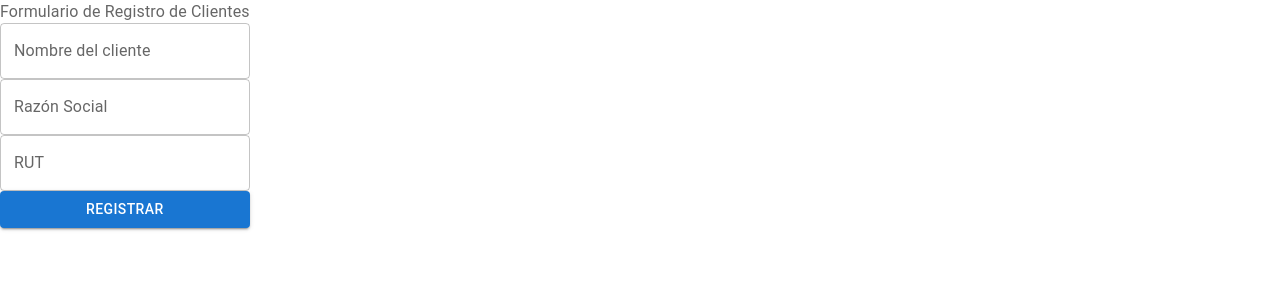
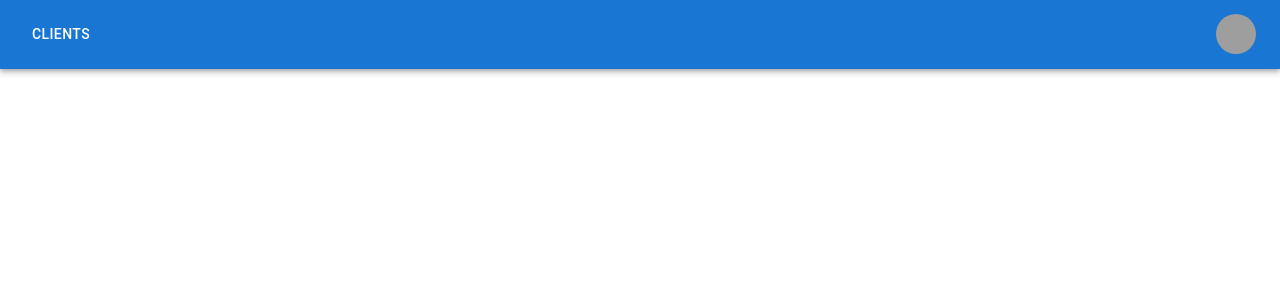
Before and after one commit to Ambiente-Ozono/inter-admin-front, a React (Create React App) app in the folder inter_admin_front/: page / in a window 1280 px wide. Shown: the top 300 px of the page. Built offline with nearby package versions, Linux system fonts and the light colour scheme; grey boxes are pictures that could not be loaded.

Commit message:
add navbar and routers

```diff
--- a/inter_admin_front/package.json
+++ b/inter_admin_front/package.json
@@ -5,13 +5,18 @@
   "dependencies": {
     "@emotion/react": "^11.11.4",
     "@emotion/styled": "^11.11.0",
+    "@mui/icons-material": "^5.15.14",
     "@mui/material": "^5.15.14",
     "@testing-library/jest-dom": "^5.17.0",
     "@testing-library/react": "^13.4.0",
     "@testing-library/user-event": "^13.5.0",
+    "localforage": "^1.10.0",
+    "match-sorter": "^6.3.4",
     "react": "^18.2.0",
     "react-dom": "^18.2.0",
+    "react-router-dom": "^6.22.3",
     "react-scripts": "5.0.1",
+    "sort-by": "^1.2.0",
     "web-vitals": "^2.1.4"
   },
   "scripts": {
--- a/inter_admin_front/src/App.js
+++ b/inter_admin_front/src/App.js
@@ -1,27 +1,18 @@
-import ClientRegisterForm from './components/clientRegisterForm/ClientRegisterForm';
+// import ClientRegisterForm from './components/clientRegisterForm/ClientRegisterForm';
+import MenuOptions from './components/menuOptions/MenuOptions';
+import { Outlet } from 'react-router-dom';
 
-// import logo from './logo.svg';
 import './App.css';
 
 function App() {
   return (
-    <ClientRegisterForm/>
-    // <div className="App">
-    //   <header className="App-header">
-    //     <img src={logo} className="App-logo" alt="logo" />
-    //     <p>
-    //       Edit <code>src/App.js</code> and save to reload.
-    //     </p>
-    //     <a
-    //       className="App-link"
-    //       href="https://reactjs.org"
-    //       target="_blank"
-    //       rel="noopener noreferrer"
-    //     >
-    //       Learn React
-    //     </a>
-    //   </header>
-    // </div>
+    <div>
+      <MenuOptions />
+      <div id="detail">
+        <Outlet />
+      </div>
+    </div>
+    // <ClientRegisterForm/>
   );
 }
 
--- /dev/null
+++ b/inter_admin_front/src/components/menuOptions/MenuOptions.jsx
@@ -0,0 +1,125 @@
+import * as React from 'react';
+import AppBar from '@mui/material/AppBar';
+import Box from '@mui/material/Box';
+import Toolbar from '@mui/material/Toolbar';
+import IconButton from '@mui/material/IconButton';
+import Typography from '@mui/material/Typography';
+import Menu from '@mui/material/Menu';
+import MenuIcon from '@mui/icons-material/Menu';
+import Container from '@mui/material/Container';
+import Avatar from '@mui/material/Avatar';
+import Button from '@mui/material/Button';
+import Tooltip from '@mui/material/Tooltip';
+import MenuItem from '@mui/material/MenuItem';
+
+import { Link } from 'react-router-dom';
+
+
+const pages = ['Clients', 'Services'];
+const settings = ['Login', 'Logout'];
+
+function MenuOptions() {
+  const [anchorElNav, setAnchorElNav] = React.useState(null);
+  const [anchorElUser, setAnchorElUser] = React.useState(null);
+
+  const handleOpenNavMenu = (event) => {
+    console.log(event.currentTarget);
+    setAnchorElNav(event.currentTarget);
+  };
+  const handleOpenUserMenu = (event) => {
+    setAnchorElUser(event.currentTarget);
+  };
+
+  const handleCloseNavMenu = () => {
+    setAnchorElNav(null);
+  };
+
+  const handleCloseUserMenu = () => {
+    setAnchorElUser(null);
+  };
+
+  return (
+    <AppBar position="static">
+      <Container maxWidth="xl">
+        <Toolbar disableGutters>
+          <Box sx={{ flexGrow: 1 }}>
+            <Button
+                sx={{ my: 2, color: 'white', display: 'block' }}
+                onClick={handleOpenNavMenu}
+            >
+                Clients
+            </Button>
+            <Menu
+              id="menu-appbar"
+              sx={{ mt: '45px' }}
+              anchorEl={anchorElNav}
+              anchorOrigin={{
+                vertical: 'top',
+                horizontal: 'center',
+              }}
+              keepMounted
+              transformOrigin={{
+                vertical: 'top',
+                horizontal: 'center',
+              }}
+              open={Boolean(anchorElNav)}
+              onClose={handleCloseNavMenu}
+            >
+                <MenuItem key='form-client-register' onClick={handleCloseNavMenu}>
+                    <Link to={"/register-form-client"}>
+                        <Typography textAlign="center">Form to Register</Typography>
+                    </Link>
+                </MenuItem>
+                <MenuItem key='Services' onClick={handleCloseNavMenu}>
+                  <Typography textAlign="center">Services</Typography>
+                </MenuItem>
+            </Menu>
+          </Box>
+          {/* <Box sx={{ flexGrow: 1, display: { xs: 'none', md: 'flex' } }}>
+            {pages.map((page) => (
+              <Button
+                key={page}
+                onClick={handleCloseNavMenu}
+                sx={{ my: 2, color: 'white', display: 'block' }}
+              >
+                {page}
+              </Button>
+            ))}
+          </Box> */}
+
+          <Box sx={{ flexGrow: 0 }}>
+            <Tooltip title="Open settings">
+              <IconButton onClick={handleOpenUserMenu} sx={{ p: 0 }}>
+                <Avatar alt="Remy Sharp" src="/static/images/avatar/2.jpg" />
+              </IconButton>
+            </Tooltip>
+            <Menu
+              sx={{ mt: '45px' }}
+              id="menu-appbar"
+              anchorEl={anchorElUser}
+              anchorOrigin={{
+                vertical: 'top',
+                horizontal: 'right',
+              }}
+              keepMounted
+              transformOrigin={{
+                vertical: 'top',
+                horizontal: 'right',
+              }}
+              open={Boolean(anchorElUser)}
+              onClose={handleCloseUserMenu}
+            >
+              {settings.map((setting) => (
+                <MenuItem key={setting} onClick={handleCloseUserMenu}>
+                  <Typography textAlign="center">{setting}</Typography>
+                </MenuItem>
+              ))}
+            </Menu>
+          </Box>
+        </Toolbar>
+      </Container>
+    </AppBar>
+  );
+}
+
+export default MenuOptions;
--- a/inter_admin_front/src/index.js
+++ b/inter_admin_front/src/index.js
@@ -3,11 +3,33 @@ import ReactDOM from 'react-dom/client';
 import './index.css';
 import App from './App';
 import reportWebVitals from './reportWebVitals';
+import ClientRegisterForm from './components/clientRegisterForm/ClientRegisterForm';
+
+import {
+  createBrowserRouter,
+  RouterProvider,
+} from "react-router-dom";
+
+
+const router = createBrowserRouter([
+  {
+    path: "/",
+    element: <App />,
+    children: [
+      {
+        path: "/register-form-client",
+        element: <ClientRegisterForm />
+      }
+    ]
+  },
+]);
+
+
 
 const root = ReactDOM.createRoot(document.getElementById('root'));
 root.render(
   <React.StrictMode>
-    <App />
+    <RouterProvider router={router} />
   </React.StrictMode>
 );
 
```
Also changed, not shown: 1 other file (tests, documents, lock files or other folders).
